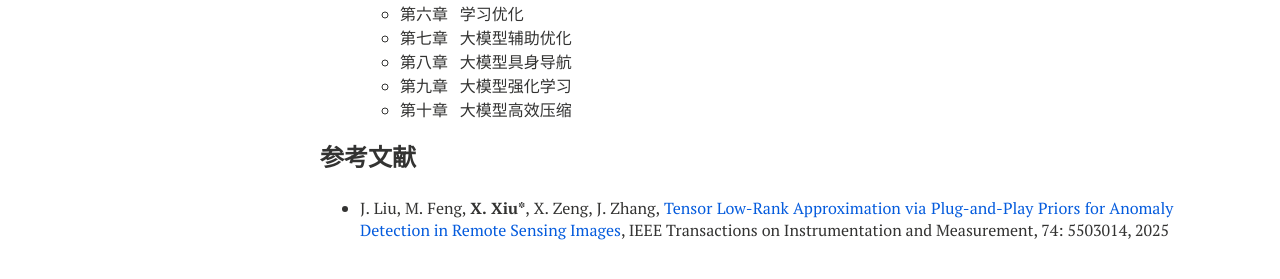
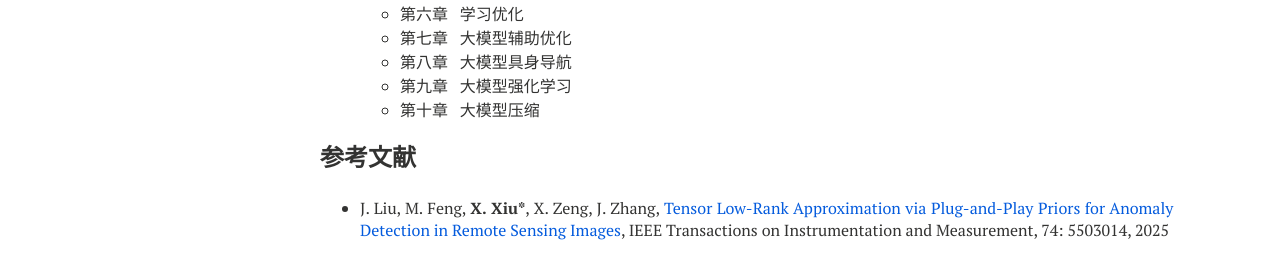
Before and after one commit to xianchaoxiu/xianchaoxiu.github.io, a Jekyll site: the page built from chinese/OPT/index.md, in a window 1280 px wide. Shown: the part 489-768 px from the top of the page. Built offline with Jekyll 4.4.1, drawn with Linux system fonts in a browser that asks for light colours; nearby versions of some CDN libraries.

Commit message:
Update index.md

```diff
--- a/chinese/OPT/index.md
+++ b/chinese/OPT/index.md
@@ -29,7 +29,7 @@ share: false
   - 第七章 &nbsp;  大模型辅助优化 <br>
   - 第八章 &nbsp;  大模型具身导航 <br>
   - 第九章 &nbsp;  大模型强化学习 <br>
-  - 第十章 &nbsp;  大模型高效压缩 <br>
+  - 第十章 &nbsp;  大模型压缩 <br>
 
 
 ### 参考文献
```
